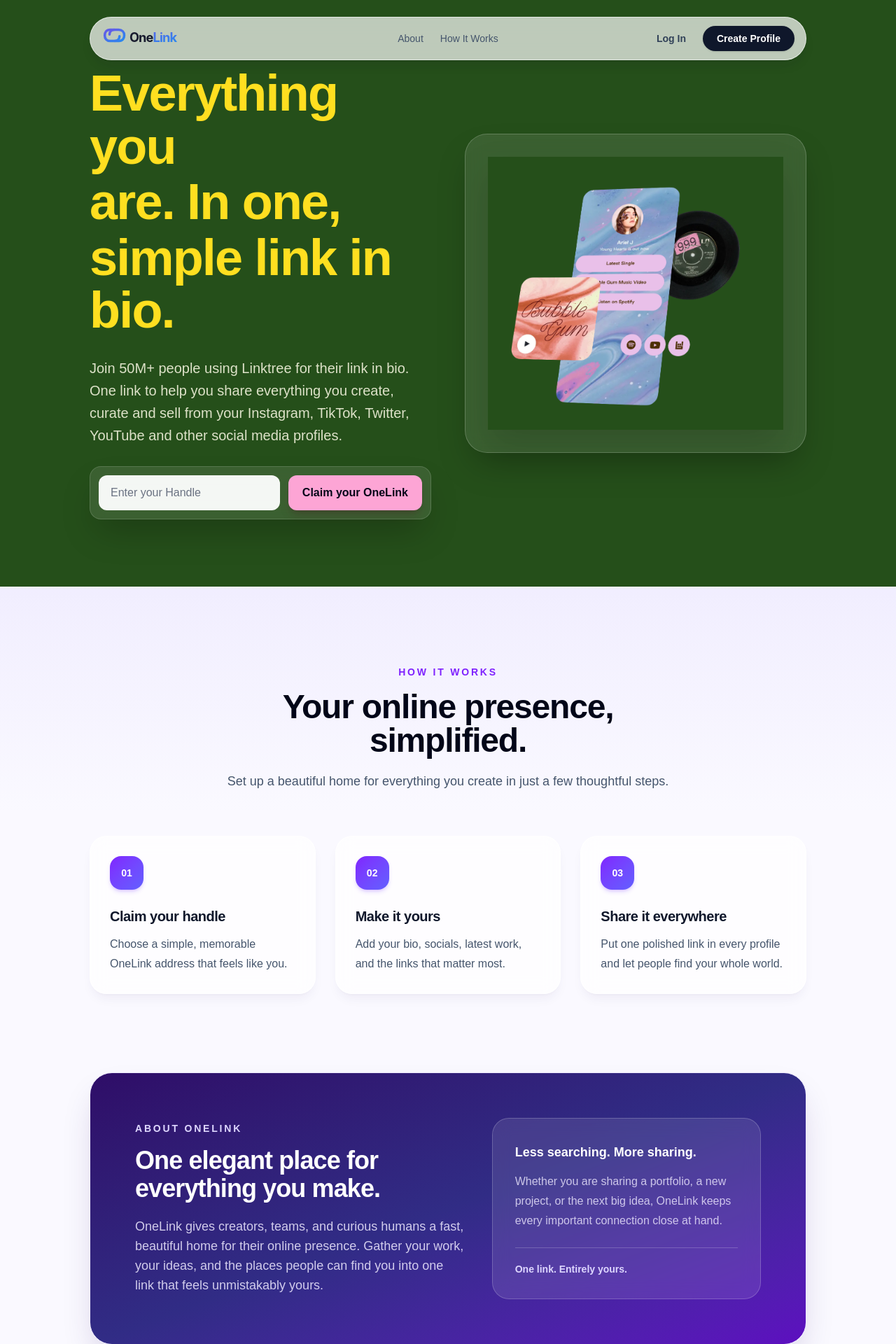
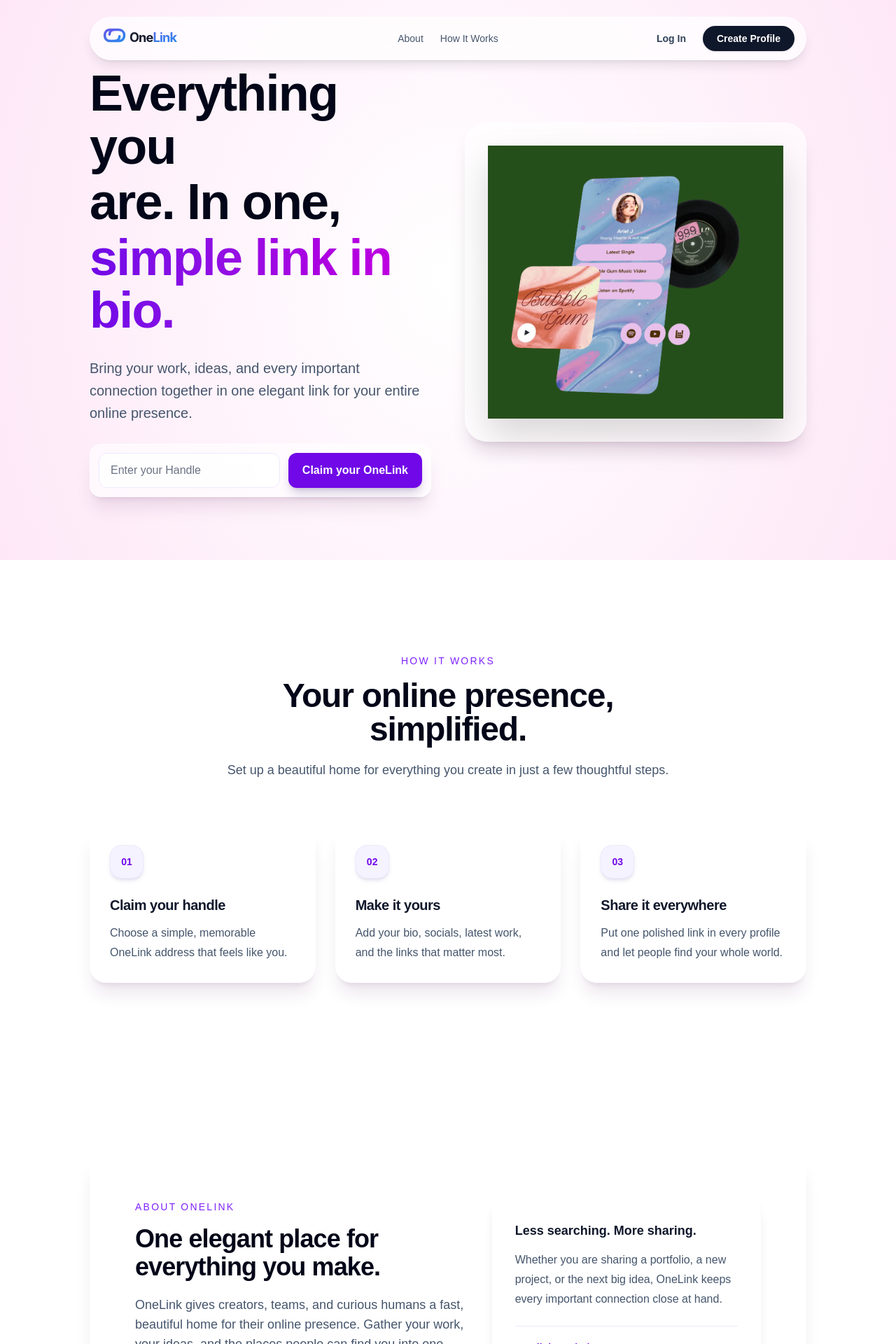
Before and after one commit to Divyam16choubey/OneLink, a Next.js app: page / in a window 1280 px wide. Shown: the top 1920 px of the page at 70% size. Built offline with nearby package versions, Linux system fonts and the light colour scheme.

Commit message:
background improved

```diff
--- a/app/page.js
+++ b/app/page.js
@@ -28,39 +28,39 @@ export default function Home() {
   }
 
   return (
-    <main className="overflow-hidden bg-[#faf9ff]">
-      <section className="grid min-h-screen grid-cols-1 items-center gap-12 overflow-hidden bg-[#254f1a] px-6 py-32 sm:px-10 lg:grid-cols-2 lg:px-[10vw] lg:py-24">
+    <main className="relative isolate min-h-screen overflow-hidden bg-white text-slate-900">
+      <div aria-hidden="true" className="absolute top-0 z-[-2] h-screen w-screen rotate-180 transform bg-white bg-[radial-gradient(60%_120%_at_50%_50%,hsla(0,0%,100%,0)_0,rgba(252,205,238,.5)_100%)]" />
+      <section className="relative grid min-h-screen grid-cols-1 items-center gap-12 px-6 py-32 sm:px-10 lg:grid-cols-2 lg:px-[10vw] lg:py-24">
         <div className="flex flex-col justify-center gap-5">
           <div className="max-w-3xl space-y-1">
-            <p className="text-5xl font-bold leading-[1.05] tracking-tight text-yellow-300 sm:text-6xl lg:text-7xl">Everything you </p>
-            <p className="text-5xl font-bold leading-[1.05] tracking-tight text-yellow-300 sm:text-6xl lg:text-7xl">are. In one,</p>
-            <p className="text-5xl font-bold leading-[1.05] tracking-tight text-yellow-300 sm:text-6xl lg:text-7xl">simple link in bio.</p>
+            <p className="text-5xl font-bold leading-[1.05] tracking-tight text-slate-950 sm:text-6xl lg:text-7xl">Everything you</p>
+            <p className="text-5xl font-bold leading-[1.05] tracking-tight text-slate-950 sm:text-6xl lg:text-7xl">are. In one,</p>
+            <p className="bg-gradient-to-r from-violet-700 to-fuchsia-600 bg-clip-text text-5xl font-bold leading-[1.05] tracking-tight text-transparent sm:text-6xl lg:text-7xl">simple link in bio.</p>
           </div>
-          <p className="my-2 max-w-2xl text-lg leading-8 text-yellow-50/85 sm:text-xl">Join 50M+ people using Linktree for their link in bio. One link to help you share everything you create, curate and sell from your Instagram, TikTok, Twitter, YouTube and other social media profiles.</p>
-          <div className="input flex w-full max-w-xl flex-col gap-3 rounded-2xl border border-white/15 bg-white/10 p-3 shadow-2xl backdrop-blur-md sm:flex-row">
-            <input value={text} onChange={(e) => setText(e.target.value)} className="min-w-0 flex-1 rounded-xl border border-white/20 bg-white/95 px-4 py-3 text-gray-900 outline-none placeholder:text-gray-500 focus:border-pink-300 focus:ring-4 focus:ring-pink-200/30" type="text" placeholder="Enter your Handle" />
-            <button onClick={() => createTree()} className="rounded-xl bg-pink-300 px-5 py-3 font-semibold text-slate-950 shadow-lg shadow-pink-950/20 hover:-translate-y-0.5 hover:bg-pink-200 active:translate-y-0">Claim your OneLink</button>
+          <p className="my-2 max-w-2xl text-lg leading-8 text-slate-600 sm:text-xl">Bring your work, ideas, and every important connection together in one elegant link for your entire online presence.</p>
+          <div className="input flex w-full max-w-xl flex-col gap-3 rounded-2xl border border-white/70 bg-white/60 p-3 shadow-xl shadow-fuchsia-950/10 backdrop-blur-md sm:flex-row">
+            <input value={text} onChange={(e) => setText(e.target.value)} className="min-w-0 flex-1 rounded-xl border border-violet-100 bg-white/80 px-4 py-3 text-gray-900 outline-none placeholder:text-gray-500 focus:border-violet-400 focus:ring-4 focus:ring-violet-200/50" type="text" placeholder="Enter your Handle" />
+            <button onClick={() => createTree()} className="rounded-xl bg-violet-700 px-5 py-3 font-semibold text-white shadow-lg shadow-violet-950/20 hover:-translate-y-0.5 hover:bg-violet-800 active:translate-y-0">Claim your OneLink</button>
           </div>
         </div>
         <div className="flex items-center justify-center">
-          <div className="rounded-[2rem] border border-white/20 bg-white/10 p-5 shadow-2xl backdrop-blur-md sm:p-8">
+          <div className="rounded-[2rem] border border-white/70 bg-white/60 p-5 shadow-xl shadow-fuchsia-950/10 backdrop-blur-md sm:p-8">
             <img className="h-auto w-full max-w-md drop-shadow-2xl" src="/home.png" alt="homepage image" />
           </div>
         </div>
       </section>
-      <section id="how-it-works" className="scroll-mt-28 relative isolate overflow-hidden px-6 py-20 sm:px-10 sm:py-28 lg:px-[10vw]">
-        <div className="absolute inset-x-0 top-0 -z-10 h-80 bg-gradient-to-b from-violet-100/70 to-transparent" />
+      <section id="how-it-works" className="scroll-mt-28 relative px-6 py-24 sm:px-10 sm:py-32 lg:px-[10vw]">
         <div className="mx-auto max-w-6xl">
           <div className="mx-auto max-w-2xl text-center">
-            <p className="text-sm font-bold uppercase tracking-[0.2em] text-violet-600">How it works</p>
+            <p className="text-sm font-medium uppercase tracking-[0.16em] text-violet-600">How it works</p>
             <h2 className="mt-4 text-3xl font-bold tracking-tight text-slate-950 sm:text-4xl lg:text-5xl">Your online presence, simplified.</h2>
             <p className="mt-5 text-base leading-7 text-slate-600 sm:text-lg">Set up a beautiful home for everything you create in just a few thoughtful steps.</p>
           </div>
 
           <div className="mt-12 grid gap-5 md:grid-cols-3 lg:mt-16 lg:gap-7">
             {steps.map((step) => (
-              <article key={step.number} className="group rounded-3xl border border-white/80 bg-white/70 p-6 shadow-lg shadow-violet-950/5 backdrop-blur-md transition-transform duration-200 hover:-translate-y-1 sm:p-7">
-                <span className="flex h-12 w-12 items-center justify-center rounded-2xl bg-gradient-to-br from-violet-600 to-indigo-500 text-sm font-bold text-white shadow-md shadow-violet-500/25">
+              <article key={step.number} className="group rounded-3xl border border-white/70 bg-white/60 p-6 shadow-xl shadow-fuchsia-950/10 backdrop-blur-md transition-transform duration-200 hover:-translate-y-1 hover:bg-white/75 sm:p-7">
+                <span className="flex h-12 w-12 items-center justify-center rounded-2xl border border-violet-100 bg-violet-50 text-sm font-semibold text-violet-700 shadow-md shadow-violet-950/10">
                   {step.number}
                 </span>
                 <h3 className="mt-6 text-xl font-bold tracking-tight text-slate-900">{step.title}</h3>
@@ -71,18 +71,18 @@ export default function Home() {
         </div>
       </section>
 
-      <section id="about" className="scroll-mt-28 px-6 pb-20 sm:px-10 sm:pb-28 lg:px-[10vw]">
-        <div className="mx-auto grid max-w-6xl items-center gap-10 overflow-hidden rounded-[2rem] border border-violet-100 bg-gradient-to-br from-violet-950 via-indigo-900 to-violet-800 px-6 py-10 shadow-2xl shadow-violet-950/20 sm:px-10 sm:py-14 lg:grid-cols-[1.1fr_0.9fr] lg:px-16 lg:py-16">
+      <section id="about" className="scroll-mt-28 relative px-6 py-20 sm:px-10 sm:py-28 lg:px-[10vw]">
+        <div className="mx-auto grid max-w-6xl items-center gap-10 rounded-[2rem] border border-white/70 bg-white/60 p-6 shadow-xl shadow-fuchsia-950/10 backdrop-blur-md sm:p-10 lg:grid-cols-[1.1fr_0.9fr] lg:p-16">
           <div>
-            <p className="text-sm font-bold uppercase tracking-[0.2em] text-violet-200">About OneLink</p>
-            <h2 className="mt-4 max-w-xl text-3xl font-bold tracking-tight text-white sm:text-4xl">One elegant place for everything you make.</h2>
-            <p className="mt-5 max-w-xl text-base leading-7 text-violet-100/85 sm:text-lg">OneLink gives creators, teams, and curious humans a fast, beautiful home for their online presence. Gather your work, your ideas, and the places people can find you into one link that feels unmistakably yours.</p>
+            <p className="text-sm font-medium uppercase tracking-[0.16em] text-violet-600">About OneLink</p>
+            <h2 className="mt-4 max-w-xl text-3xl font-bold tracking-tight text-slate-950 sm:text-4xl">One elegant place for everything you make.</h2>
+            <p className="mt-5 max-w-xl text-base leading-7 text-slate-600 sm:text-lg">OneLink gives creators, teams, and curious humans a fast, beautiful home for their online presence. Gather your work, your ideas, and the places people can find you into one link that feels unmistakably yours.</p>
           </div>
-          <div className="rounded-3xl border border-white/20 bg-white/10 p-6 backdrop-blur-md sm:p-8">
-            <p className="text-lg font-semibold leading-8 text-white">Less searching. More sharing.</p>
-            <p className="mt-3 leading-7 text-violet-100/80">Whether you are sharing a portfolio, a new project, or the next big idea, OneLink keeps every important connection close at hand.</p>
-            <div className="mt-6 h-px w-full bg-white/20" />
-            <p className="mt-5 text-sm font-semibold text-violet-200">One link. Entirely yours.</p>
+          <div className="rounded-3xl border border-white/70 bg-white/60 p-6 shadow-lg shadow-fuchsia-950/10 backdrop-blur-md sm:p-8">
+            <p className="text-lg font-semibold leading-8 text-slate-900">Less searching. More sharing.</p>
+            <p className="mt-3 leading-7 text-slate-600">Whether you are sharing a portfolio, a new project, or the next big idea, OneLink keeps every important connection close at hand.</p>
+            <div className="mt-6 h-px w-full bg-violet-100" />
+            <p className="mt-5 text-sm font-semibold text-violet-700">One link. Entirely yours.</p>
           </div>
         </div>
       </section>
```
